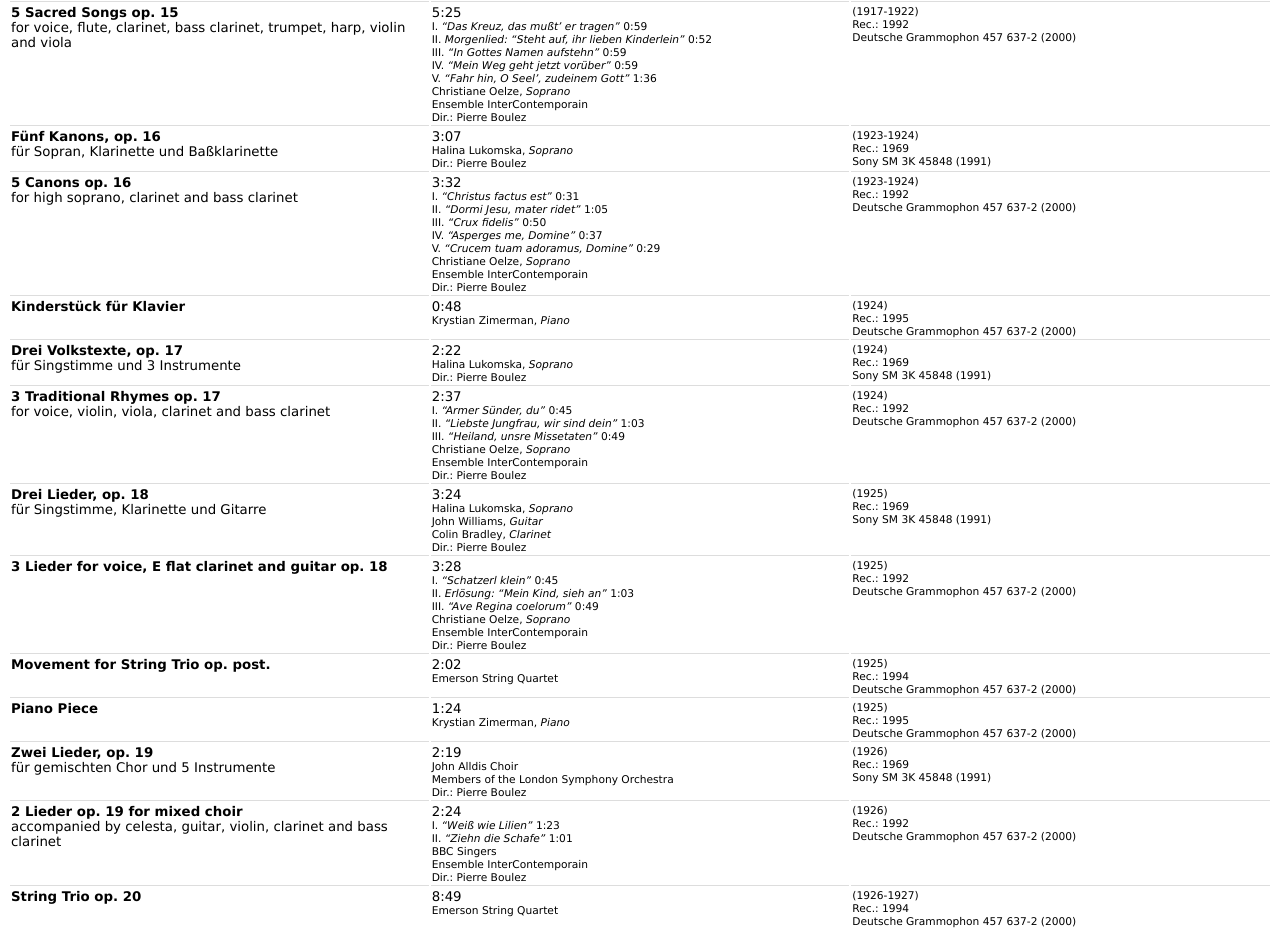
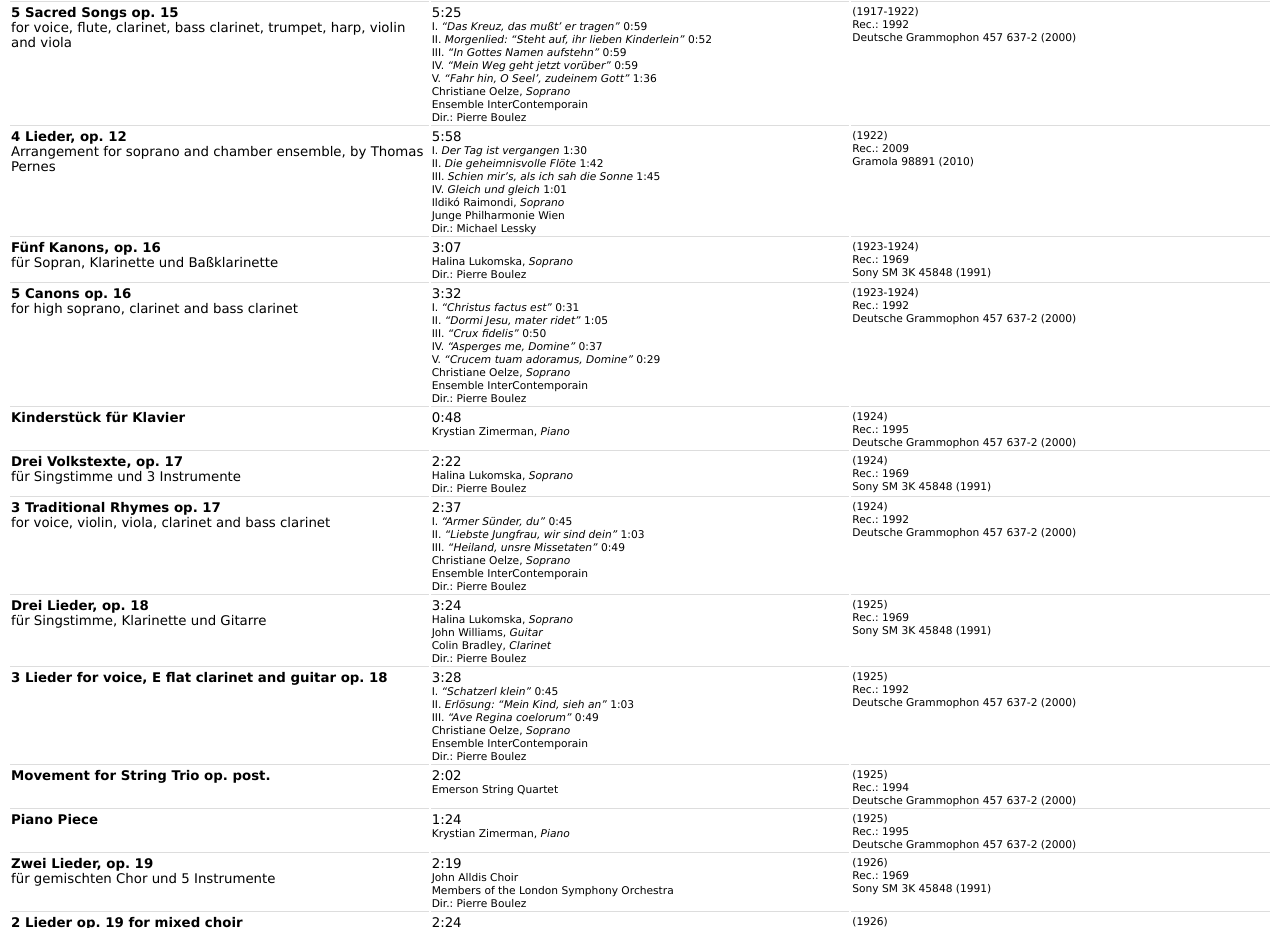
Before and after one commit to paulomouat/collection, a plain HTML site: page contempworks/webernanton.html in a window 1280 px wide. Shown: the part 3299-4227 px from the top of the page. Drawn offline with Linux system fonts and the light colour scheme.

Commit message:
Added latest Nono, Webern, Shoenberg, Westhoff.

```diff
--- a/contempworks/webernanton.html
+++ b/contempworks/webernanton.html
@@ -1258,6 +1258,36 @@
 	<tr valign="top">
 		<td width="25%">
 
+			<span class="composition_name">4 Lieder, op. 12</span><br/>
+
+			<span class="composition_description">Arrangement for soprano and chamber ensemble, by Thomas Pernes</span>
+			<br/>
+		</td>
+		<td width="25%">
+
+			<span class="composition_length">5:58</span><br/>
+
+			I. <i>Der Tag ist vergangen</i>   1:30
+			<br/>
+			II. <i>Die geheimnisvolle Fl&#246;te</i>   1:42
+			<br/>
+			III. <i>Schien mir&#8217;s, als ich sah die Sonne</i>   1:45
+			<br/>
+			IV. <i>Gleich und gleich</i>   1:01
+			<br/>
+
+			Ildik&#243; Raimondi, <span class="instrument">Soprano</span><br/>Junge Philharmonie Wien<br/>
+			Dir.: Michael Lessky<br/>
+		</td>
+		<td width="25%">
+			(1922)<br/>
+			Rec.: 2009<br/>
+			Gramola 98891 (2010)
+		</td>
+	</tr>
+	<tr valign="top">
+		<td width="25%">
+
 			<span class="composition_name">F&#252;nf Kanons, op. 16</span><br/>
 
 			<span class="composition_description">f&#252;r Sopran, Klarinette und Ba&#223;klarinette</span>
```
Also changed, not shown: baroque-classical-romantic.html (+2 -0 lines), contempworks/nonoluigi.html (+22 -0 lines), contempworks/schonbergarnold.html (+43 -0 lines).
